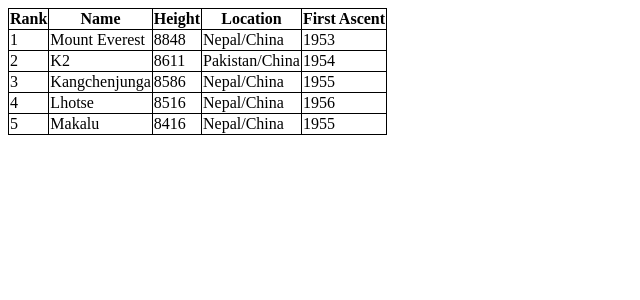
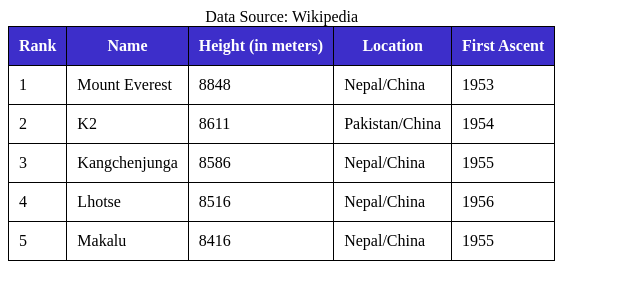
Before and after one commit to sintimmisa/HTMLCSS---Assigment-3, a plain HTML site: page index.html in a window 1280 px wide. Shown: the whole page, without its empty margins (0-640 px from the left). Drawn offline with Linux system fonts and the light colour scheme.

Commit message:
Added title and caption

```diff
--- a/index.html
+++ b/index.html
@@ -6,18 +6,29 @@
     <meta name="viewport" content="width=device-width, initial-scale=1.0">
     <title>Create A Table</title>
     <style>
+
         table,th, td,tr{
             border: 1px solid black;
             border-collapse: collapse;
         }
+
+        table th,table td{
+            padding:10px;
+        }
+
+        table th{
+            background-color:rgba(40, 23, 196, 0.897);
+            color:white;
+        }
     </style>
 </head>
 <body>
-    <table>
+    <table title="Top 5 Highest Mountains in the World">
+        <caption>Data Source: Wikipedia</caption>
         <tr>
             <th>Rank</th>
             <th>Name</th>
-            <th>Height</th>
+            <th>Height (in meters)</th>
             <th>Location</th>
             <th>First Ascent</th>
         </tr>
```
